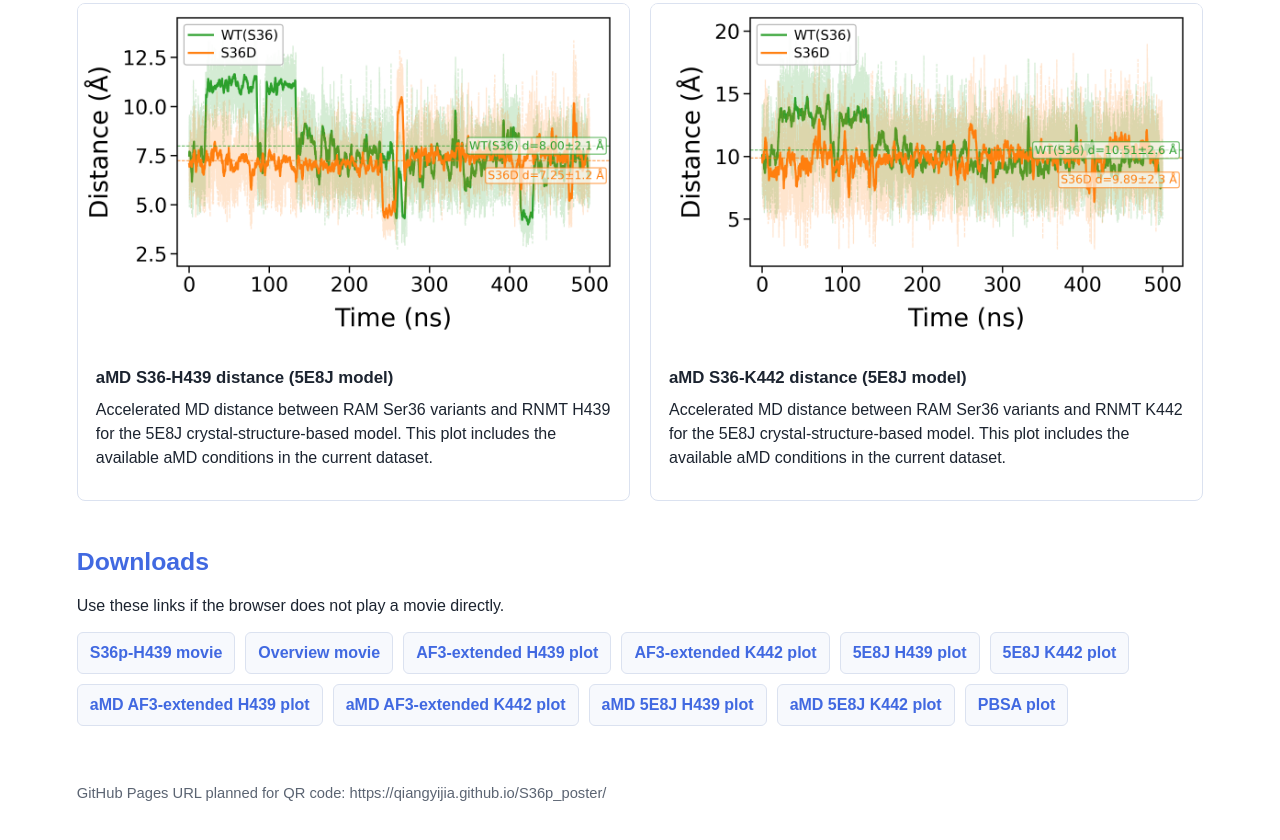
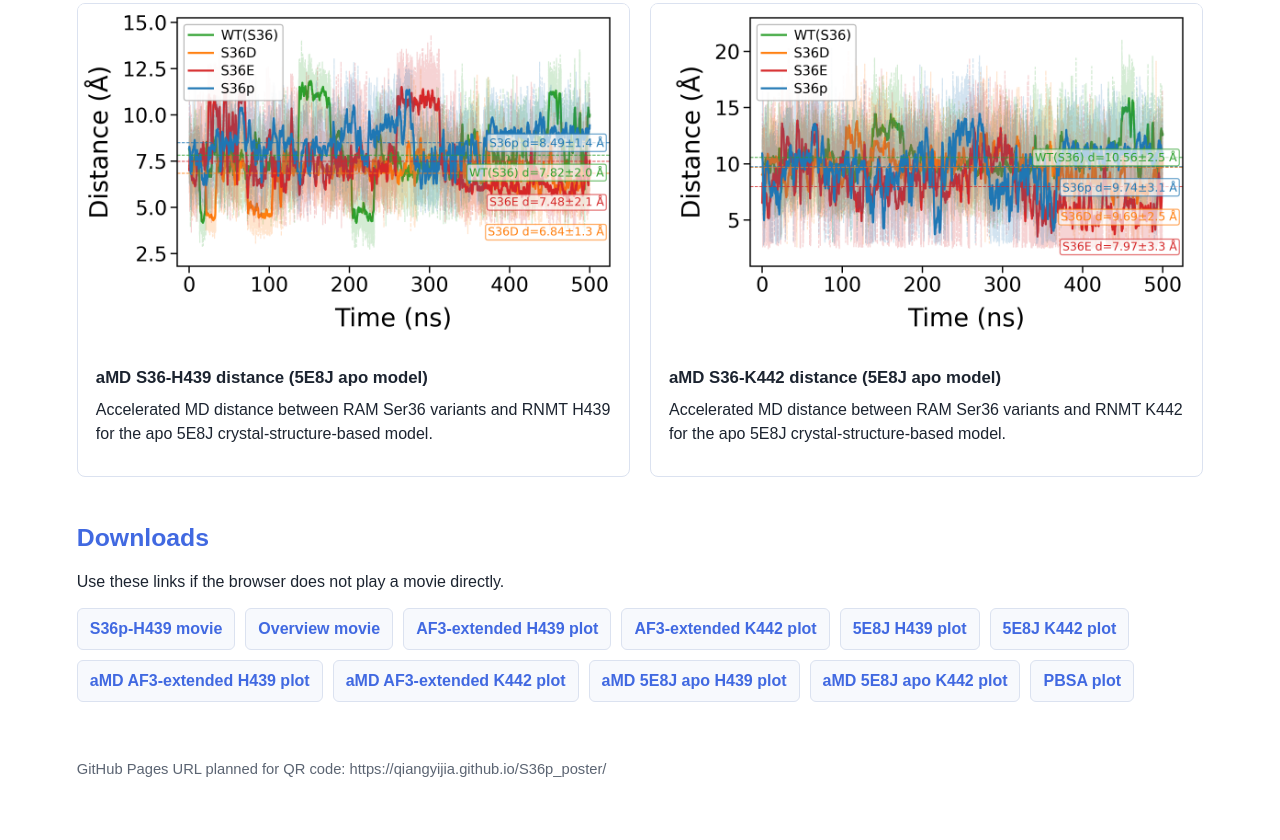
Before and after one commit to QiangYiJia/S36p_poster, a plain HTML site: page index.html in a window 1280 px wide. Shown: the part 3015-3855 px from the top of the page. Drawn offline with Linux system fonts and the light colour scheme.

Commit message:
Replace 5E8J aMD plots with apo variants

```diff
--- a/index.html
+++ b/index.html
@@ -269,23 +269,21 @@
         </article>
 
         <article class="card">
-          <img src="assets/5E8J_SAM_GTG_2_H439_aMD.png" alt="aMD 5E8J S36-H439 distance plot">
+          <img src="assets/5E8J_apo_2_H439_aMD.png" alt="aMD 5E8J apo S36-H439 distance plot">
           <div class="card-body">
-            <h3>aMD S36-H439 distance (5E8J model)</h3>
+            <h3>aMD S36-H439 distance (5E8J apo model)</h3>
             <p>
-              Accelerated MD distance between RAM Ser36 variants and RNMT H439 for the 5E8J crystal-structure-based model.
-              This plot includes the available aMD conditions in the current dataset.
+              Accelerated MD distance between RAM Ser36 variants and RNMT H439 for the apo 5E8J crystal-structure-based model.
             </p>
           </div>
         </article>
 
         <article class="card">
-          <img src="assets/5E8J_SAM_GTG_2_K442_aMD.png" alt="aMD 5E8J S36-K442 distance plot">
+          <img src="assets/5E8J_apo_2_K442_aMD.png" alt="aMD 5E8J apo S36-K442 distance plot">
           <div class="card-body">
-            <h3>aMD S36-K442 distance (5E8J model)</h3>
+            <h3>aMD S36-K442 distance (5E8J apo model)</h3>
             <p>
-              Accelerated MD distance between RAM Ser36 variants and RNMT K442 for the 5E8J crystal-structure-based model.
-              This plot includes the available aMD conditions in the current dataset.
+              Accelerated MD distance between RAM Ser36 variants and RNMT K442 for the apo 5E8J crystal-structure-based model.
             </p>
           </div>
         </article>
@@ -304,8 +302,8 @@
         <a href="assets/5E8J_SAM_GTG_S36_K442_rep3_poster.png" download>5E8J K442 plot</a>
         <a href="assets/145_SAM_GTG_2_H439_aMD.png" download>aMD AF3-extended H439 plot</a>
         <a href="assets/145_SAM_GTG_2_K442_aMD.png" download>aMD AF3-extended K442 plot</a>
-        <a href="assets/5E8J_SAM_GTG_2_H439_aMD.png" download>aMD 5E8J H439 plot</a>
-        <a href="assets/5E8J_SAM_GTG_2_K442_aMD.png" download>aMD 5E8J K442 plot</a>
+        <a href="assets/5E8J_apo_2_H439_aMD.png" download>aMD 5E8J apo H439 plot</a>
+        <a href="assets/5E8J_apo_2_K442_aMD.png" download>aMD 5E8J apo K442 plot</a>
         <a href="assets/PBSA_per_residue_PB_S36p_TOTAL_all_145_poster.png" download>PBSA plot</a>
       </div>
     </section>
```
Also changed, not shown: assets/5E8J_apo_2_H439_aMD.png (added), assets/5E8J_apo_2_K442_aMD.png (added).
